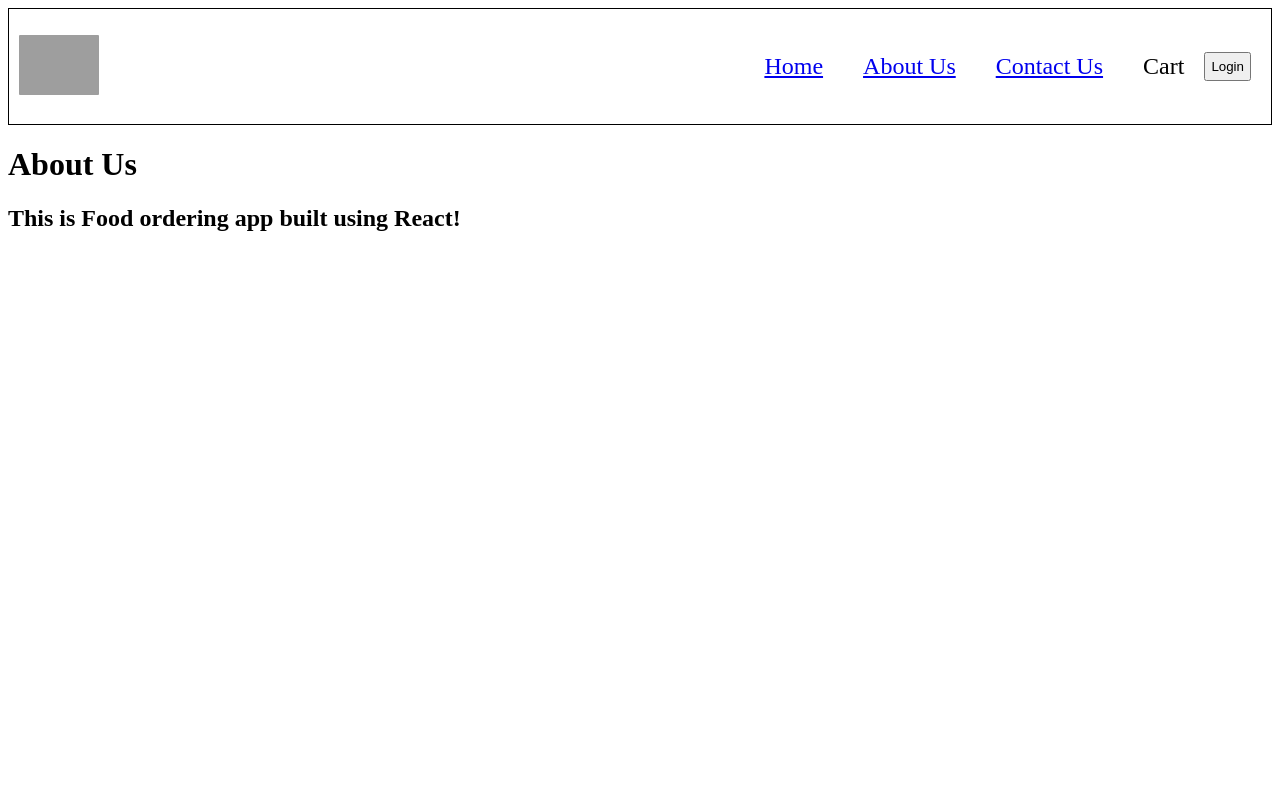
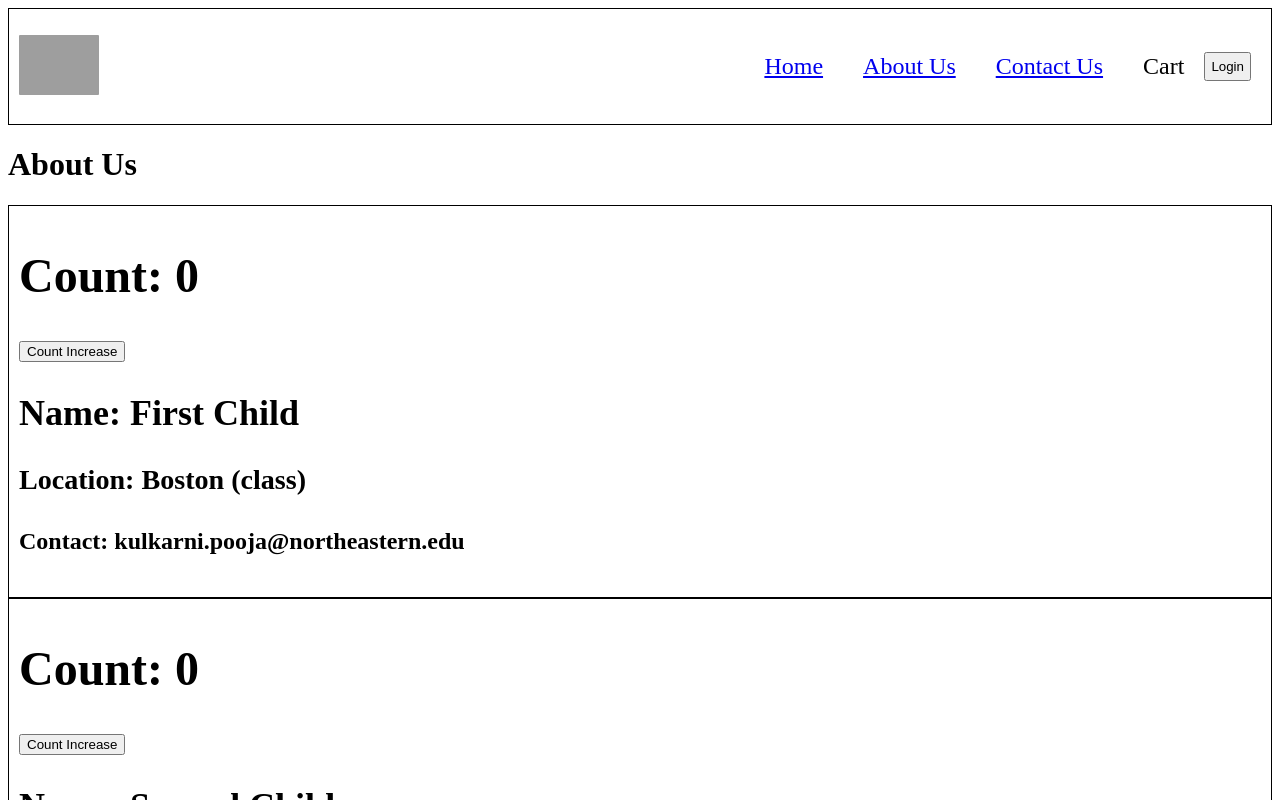
Before and after one commit to poojaneuusa/Food-Ordering-App, a React (Vite) app: page /about in a window 1280 px wide. Shown: the top 800 px of the page. Built offline with nearby package versions, Linux system fonts and the light colour scheme; grey boxes are pictures that could not be loaded.

Commit message:
Added class based components

```diff
--- a/index.css
+++ b/index.css
@@ -67,3 +67,7 @@
 .filter {
     display: flex;
 }
+.user-card {
+    padding: 10px;
+    border: 1px solid black;
+}
--- a/src/App.js
+++ b/src/App.js
@@ -6,6 +6,7 @@ import About from "./components/About";
 import Contact from "./components/Contact";
 import Error from "./components/Error";
 import { createBrowserRouter, RouterProvider, Outlet } from "react-router-dom";
+import RestaurantMenu from "./components/RestaurantMenu";
 
 // React Element
 /*
@@ -46,6 +47,10 @@ const appRouter = createBrowserRouter([
             {
                 path: "/contact",
                 element: <Contact />
+            },
+            {
+                path: "/restaurants/:resId", //:resId is dynamic, change acc to id of restaurant
+                element: <RestaurantMenu />
             }
 
         ],
--- a/src/components/About.js
+++ b/src/components/About.js
@@ -1,9 +1,58 @@
+import User from "./User";
+import UserClass from "./UserClass";
+import {Component} from "react";
+
+class About extends Component {
+    constructor(props){
+        super(props);
+        console.log("Parent constructor");
+    }
+
+    componentDidMount() {
+        //called after Constructor -> Render then -> ComponentRender.
+        //API call
+        console.log("Parent did mount");
+    }
+
+    render(){
+        console.log("Parent Render");
+        return(
+
+            <div>
+                <h1>About Us</h1>
+                <h2>
+                    <UserClass name={"First Child"} location={"Boston (class)"}/>
+                    <UserClass name={"Second Child"} location={"NewYork"}/>
+                </h2>
+
+            </div>
+
+        );
+    }
+
+}
+/*
+Parent constructor
+Parent Render
+First ChildChild constructor
+First ChildChild Render
+Second ChildChild constructor
+Second ChildChild Render
+First ChildChild Component did mount
+Second ChildChild Component did mount
+Parent did mount
+
+*/
+/*
 const About = () => {
     return(
         <div>
             <h1>About Us</h1>
-            <h2>This is Food ordering app built using React!</h2>
+            <h2>
+                <UserClass name={"Pooja (class)"} location={"Boston (class)"}/>
+            </h2>
+
         </div>
     )
-}
+}*/
 export default About;
--- /dev/null
+++ b/src/components/RestaurantMenu.js
@@ -0,0 +1,14 @@
+const RestaurantMenu = () => {
+    return(
+        <div className="menu">
+            <h1>Name of Res</h1>
+            <h2>Menu</h2>
+            <ul>
+                <li>Biryani</li>
+                <li>Burgers</li>
+            </ul>
+        </div>
+    );
+}
+
+export default RestaurantMenu;
--- /dev/null
+++ b/src/components/User.js
@@ -0,0 +1,18 @@
+import { useState } from "react";
+
+const User = ({name}) => {
+
+    const [count] = useState(0);
+    const [count2] = useState(1);
+
+    return (<div className="user-card">
+        <h1>Count: {count}</h1>
+        <h1>Count2: {count2}</h1>
+        <h2>Name: {name}</h2>
+        <h3>Location: Boston</h3>
+        <h4>Contact: kulkarni.pooja@northeastern.edu</h4>
+    </div>
+    );
+};
+
+export default User;
--- /dev/null
+++ b/src/components/UserClass.js
@@ -0,0 +1,41 @@
+import React from "react";
+
+class UserClass extends React.Component {
+    constructor(props){
+        super(props);
+
+        this.state = {
+            count: 0,
+
+        };
+        console.log(this.props.name + "Child constructor");
+    }
+
+    componentDidMount() {
+        //called after Constructor -> Render then -> ComponentRender.
+        //API call
+        console.log(this.props.name + "Child Component did mount");
+    }
+    render() {
+        const {name, location} = this.props;
+        const {count} = this.state;
+
+        console.log(this.props.name + "Child Render");
+
+        return (<div className="user-card">
+            <h1>Count: {count}</h1>
+            <button onClick={ () => {
+                //Never update state variables directly!!
+                this.setState({
+                    count: this.state.count + 1,
+                });
+            }}> Count Increase</button>
+            <h2>Name: {name}</h2>
+            <h3>Location: {location}</h3>
+            <h4>Contact: kulkarni.pooja@northeastern.edu</h4>
+        </div>
+        );
+    }
+}
+
+export default UserClass;
```
